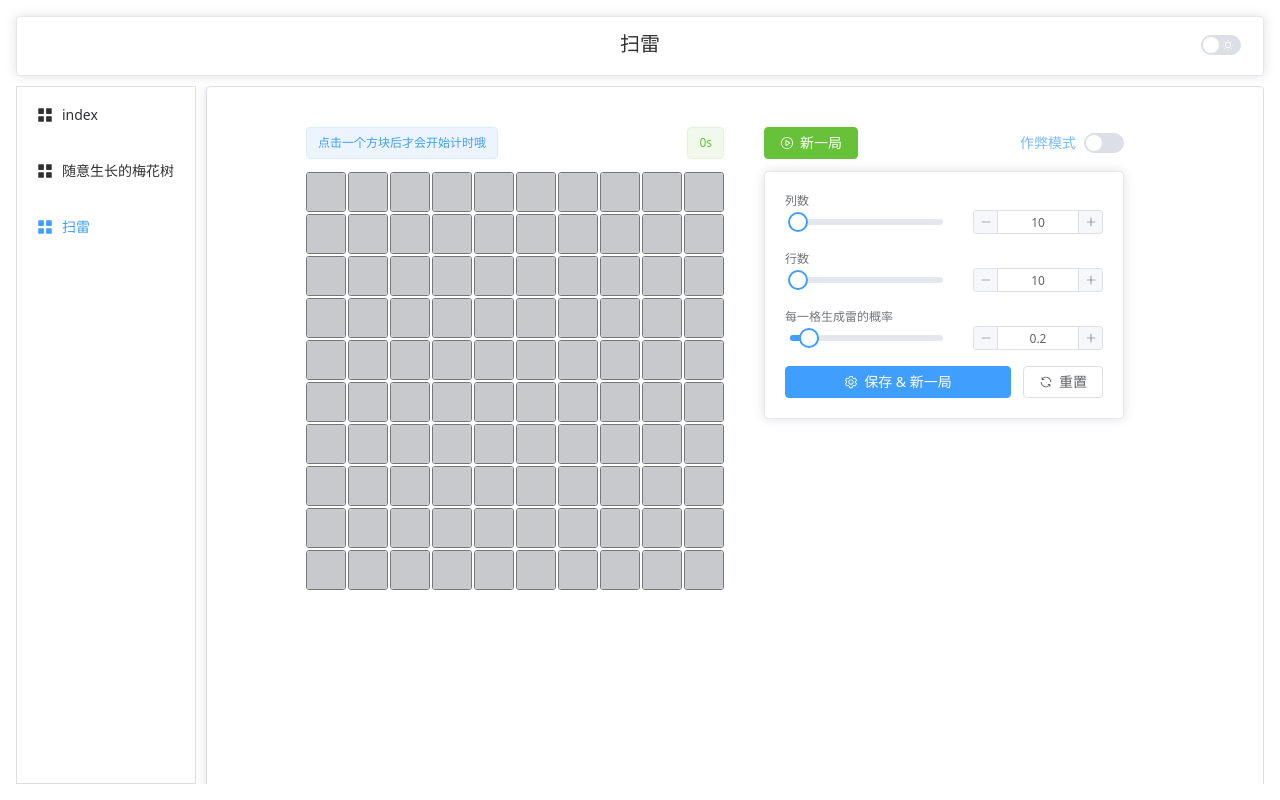
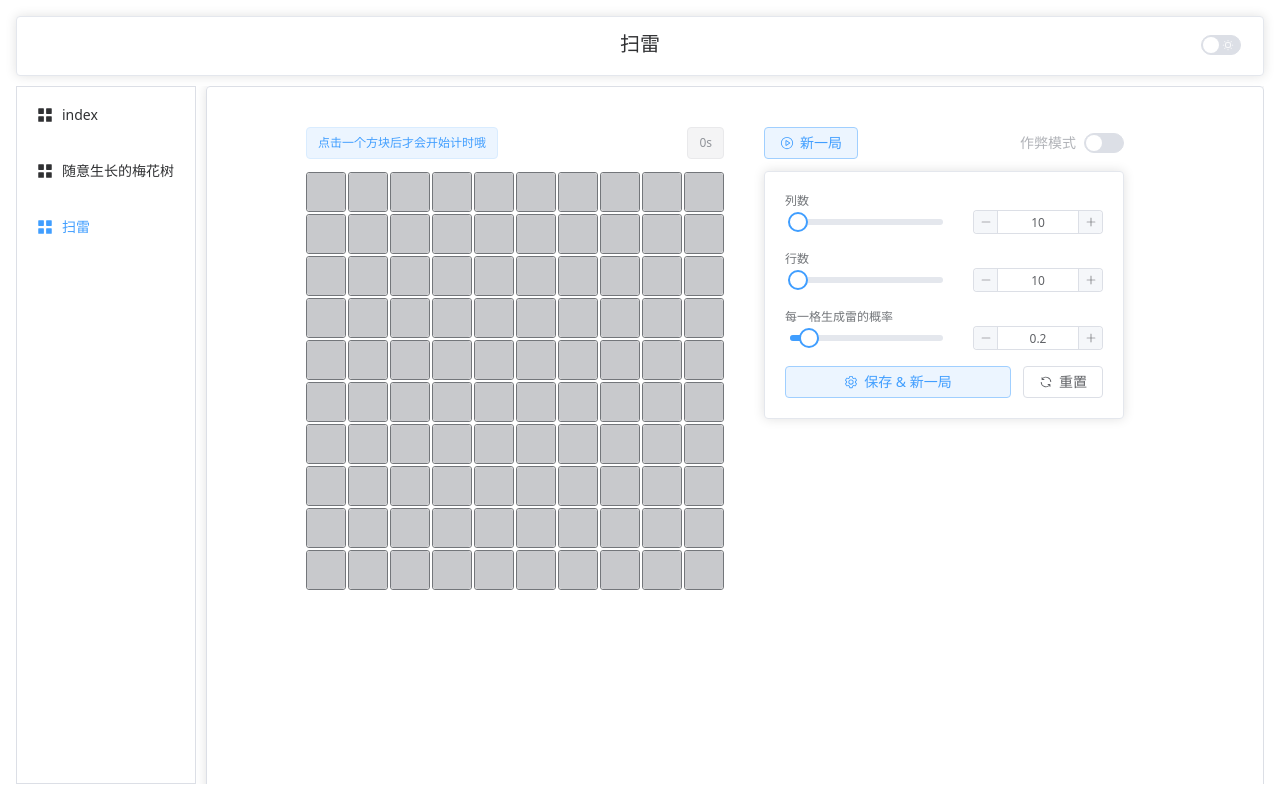
Before and after one commit to NobitaYuan/GoodDemo, a Vue app: page /#/minesweeper in a window 1280 px wide. Built offline with nearby package versions, Linux system fonts and the light colour scheme.

Commit message:
chore🧹: 删除冗余字段，做点样式调整

```diff
--- a/src/views/minesweeper/index.vue
+++ b/src/views/minesweeper/index.vue
@@ -2,7 +2,7 @@
 import { ref } from "vue"
 import blockBox from "./components/MineBlock.vue"
 import { Minesweeper } from "./minesClass"
-import { VideoPlay, Refresh, Setting, Check } from "@element-plus/icons-vue"
+import { VideoPlay, VideoPause, Refresh, Setting, Check } from "@element-plus/icons-vue"
 // 配置项
 import { isDev } from "./setting"
 const minesweeper = new Minesweeper(10, 10, 0.2, true)
@@ -33,7 +33,7 @@ const reSet = () => {
                 <div class="head">
                     <div class="tips text-center select-none flex justify-between">
                         <el-tag size="large">点击一个方块后才会开始计时哦</el-tag>
-                        <el-tag size="large" type="success">{{ minesweeper.classState.gameTime }}s</el-tag>
+                        <el-tag size="large" :type="minesweeper.classState.gameState === 'playing' ? 'success' : 'info'">{{ minesweeper.classState.gameTime }}s</el-tag>
                     </div>
                 </div>
                 <div class="body flex flex-col gap-[2px]">
@@ -49,18 +49,18 @@ const reSet = () => {
             <div class="header__buttons flex flex-col gap-3 h-full">
                 <div class="start-box flex justify-between">
                     <div class="btn">
-                        <el-button @click="minesweeper.init" :icon="VideoPlay" :type="'success'">新一局</el-button>
+                        <el-button @click="minesweeper.init" :icon="VideoPlay" :type="'primary'" plain>新一局</el-button>
                     </div>
                     <div class="btn">
                         <template v-if="minesweeper.classState.gameState === 'playing'">
-                            <el-button @click="minesweeper.pause" :icon="VideoPlay" :type="'success'">暂 停</el-button>
+                            <el-button @click="minesweeper.pause" :icon="VideoPause" :type="'success'" plain>暂 停</el-button>
                         </template>
                         <template v-else-if="minesweeper.classState.gameState === 'pause'">
-                            <el-button @click="minesweeper.continue" :icon="VideoPlay" :type="'success'">继 续</el-button>
+                            <el-button @click="minesweeper.continue" :icon="VideoPlay" :type="'info'" plain>继 续</el-button>
                         </template>
                     </div>
                     <div class="btn select-none flex gap-2 items-center">
-                        <div class="label text-sm" :style="{ color: 'var(--el-color-primary-light-3)' }">作弊模式</div>
+                        <div class="label text-sm" :style="{ color: isDev ? 'var(--el-color-primary-light-3)' : 'var(--el-color-info-light-3)' }">作弊模式</div>
                         <el-switch inline-prompt :active-icon="Check" v-model="isDev" active-color="var(--el-color-primary)" inactive-color="var(--el-color-info-dark-2)" />
                     </div>
                 </div>
@@ -80,7 +80,7 @@ const reSet = () => {
                                 <el-slider class="elSlider" :step="0.1" show-input :size="'small'" v-model="settings.rate" :min="0.1" :max="0.9" />
                             </div>
                             <div class="btn-container flex gap3 w-full">
-                                <el-button :icon="Setting" class="flex-1" :type="'primary'" @click="saveFn">保存 & 新一局</el-button>
+                                <el-button :icon="Setting" class="flex-1" :type="'primary'" plain @click="saveFn">保存 & 新一局</el-button>
                                 <el-button :icon="Refresh" @click="reSet">重置</el-button>
                             </div>
                         </div>
--- a/src/views/minesweeper/minesClass.ts
+++ b/src/views/minesweeper/minesClass.ts
@@ -15,10 +15,6 @@ class Minesweeper {
         state: [[]],
         // 本次生成雷的数量
         mineCount: 0,
-        // 是否开始游戏
-        isStart: false,
-        // 游戏是否结束
-        isGameOver: false,
         // 游戏是否胜利
         isWin: null,
         // 游戏状态 "init" | "playing" | "gameOver" | "pause"
--- a/src/views/minesweeper/type.ts
+++ b/src/views/minesweeper/type.ts
@@ -21,10 +21,6 @@ interface classState {
     state: BlockState[][]
     // 本次生成雷的数量
     mineCount: number
-    // 是否开始游戏
-    isStart: boolean
-    // 游戏是否结束
-    isGameOver: boolean
     // 游戏是否胜利
     isWin: boolean | null
     // 游戏状态 "init" | "playing" | "gameOver"
```
